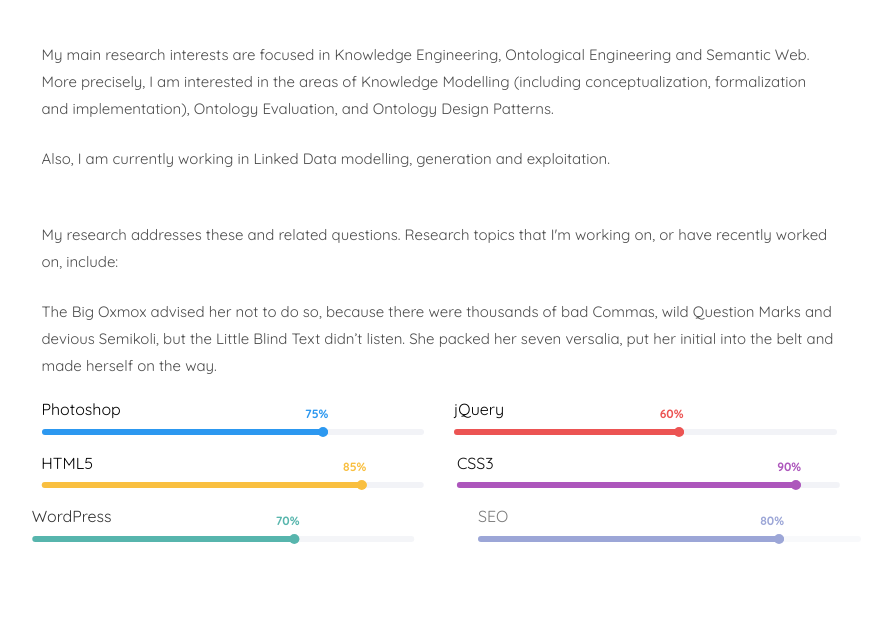
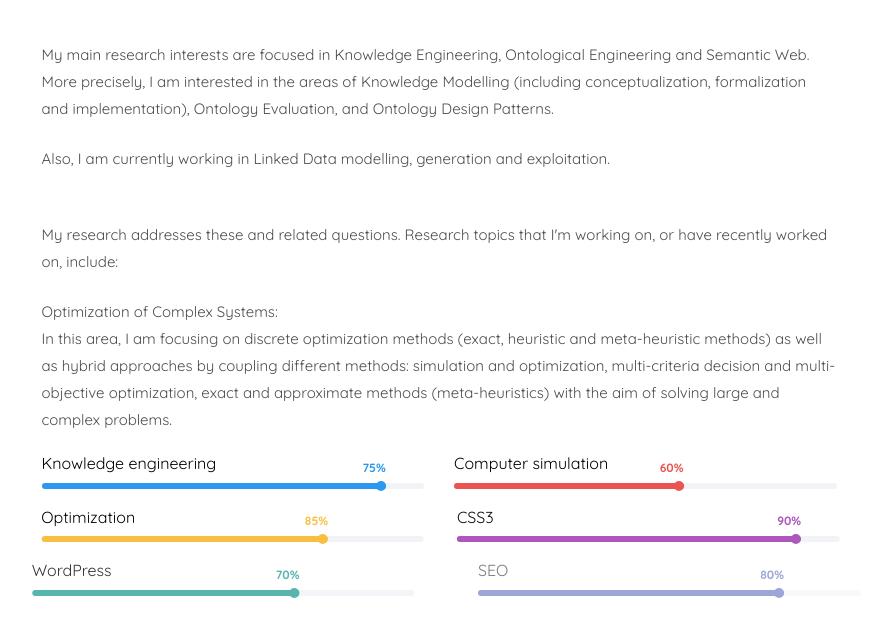
Before and after one commit to AliAyadi/ali.ayadi, a plain HTML site: page index.html in a window 1280 px wide. Shown: the part 3705-4341 px from the top of the page, without its empty margins (351-1221 px from the left). Drawn offline with nearby package versions, Linux system fonts and the light colour scheme; files whose address does not match are found by name; a web font is replaced by a local one.

Commit message:
Update index.html

```diff
--- a/index.html
+++ b/index.html
@@ -289,14 +289,15 @@
 							<br>
 							<p>My research addresses these and related questions. Research topics that I'm working on, or have recently worked on, include:</p>
 
-							<p>The Big Oxmox advised her not to do so, because there were thousands of bad Commas, wild Question Marks and devious Semikoli, but the Little Blind Text didn’t listen. She packed her seven versalia, put her initial into the belt and made herself on the way.</p>
+							<p>Optimization of Complex Systems:<br>
+								In this area, I am focusing on discrete optimization methods (exact, heuristic and meta-heuristic methods) as well as hybrid approaches by coupling different methods: simulation and optimization, multi-criteria decision and multi-objective optimization, exact and approximate methods (meta-heuristics) with the aim of solving large and complex problems.</p>
 						</div>
 						<div class="col-md-6 animate-box" data-animate-effect="fadeInLeft">
 							<div class="progress-wrap">
-								<h3>Photoshop</h3>
+								<h3>Knowledge engineering</h3>
 								<div class="progress">
 								 	<div class="progress-bar color-1" role="progressbar" aria-valuenow="75"
-								  	aria-valuemin="0" aria-valuemax="100" style="width:75%">
+								  	aria-valuemin="0" aria-valuemax="100" style="width:90%">
 								    <span>75%</span>
 								  	</div>
 								</div>
@@ -304,7 +305,7 @@
 						</div>
 						<div class="col-md-6 animate-box" data-animate-effect="fadeInRight">
 							<div class="progress-wrap">
-								<h3>jQuery</h3>
+								<h3>Computer simulation</h3>
 								<div class="progress">
 								 	<div class="progress-bar color-2" role="progressbar" aria-valuenow="60"
 								  	aria-valuemin="0" aria-valuemax="100" style="width:60%">
@@ -315,10 +316,10 @@
 						</div>
 						<div class="col-md-6 animate-box" data-animate-effect="fadeInLeft">
 							<div class="progress-wrap">
-								<h3>HTML5</h3>
+								<h3>Optimization</h3>
 								<div class="progress">
 								 	<div class="progress-bar color-3" role="progressbar" aria-valuenow="85"
-								  	aria-valuemin="0" aria-valuemax="100" style="width:85%">
+								  	aria-valuemin="0" aria-valuemax="100" style="width:75%">
 								    <span>85%</span>
 								  	</div>
 								</div>
```
